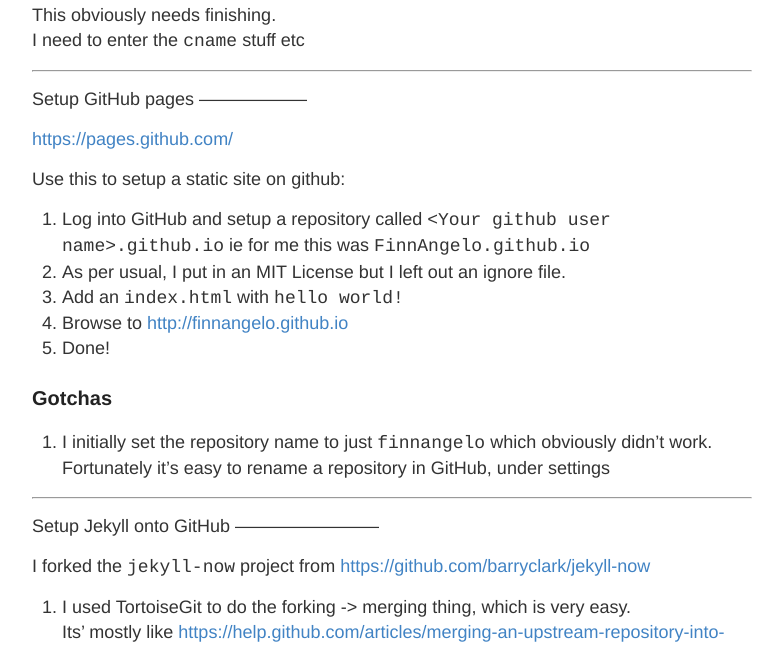
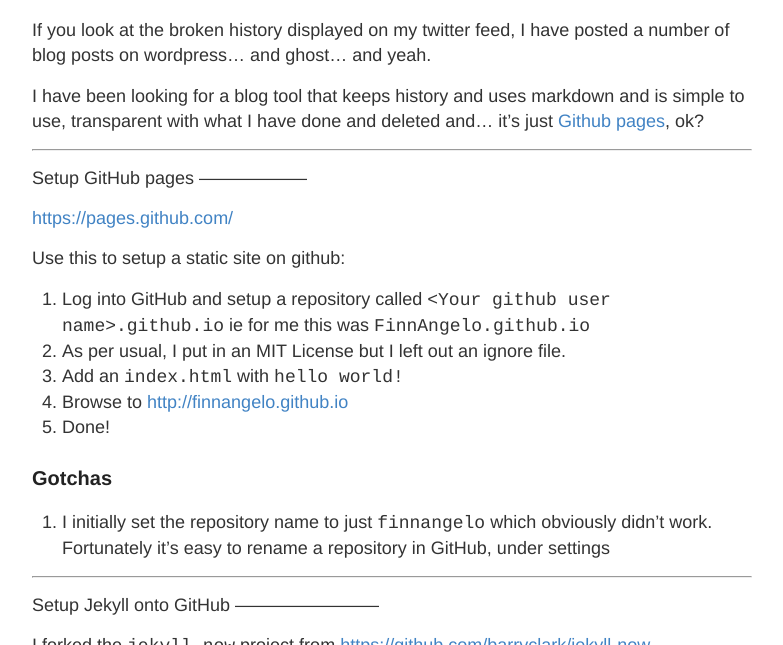
Before and after one commit to FinnAngelo/FinnAngelo.github.io, a Jekyll site: the page built from _posts/2015-04-16-002-Jekyll_on_GitHub.md, in a window 1280 px wide and 900 px high, scrolled down 488 px, cut to the strip 255-900 px from the top of the window. Shown: the whole strip, without its empty margins (248-1031 px from the left). Built offline with Jekyll 4.4.1, drawn with Linux system fonts in a browser that asks for light colours; Markdown is read by kramdown in place of the engine named in the settings; some of the changed text lies outside the part shown.

Commit message:
Update 2015-04-16-002-Jekyll_on_GitHub.md

```diff
--- a/_posts/2015-04-16-002-Jekyll_on_GitHub.md
+++ b/_posts/2015-04-16-002-Jekyll_on_GitHub.md
@@ -5,8 +5,10 @@ published: true
 ---
 
 <a href="https://www.flickr.com/photos/farfocusimagecom/17936011375" title="FREE BLOG PICTURE : Robert-Louis-Stevenson by Gerard Ferry, on Flickr"><img src="https://c1.staticflickr.com/9/8848/17936011375_2a02cd0180_z.jpg" width="640" height="512" alt="FREE BLOG PICTURE : Robert-Louis-Stevenson"></a>
-This obviously needs finishing.
-I need to enter the `cname` stuff etc
+
+If you look at the broken history displayed on my twitter feed, I have posted a number of blog posts on wordpress... and ghost... and yeah.
+
+I have been looking for a blog tool that keeps history and uses markdown and is simple to use, transparent with what I have done and deleted and... it's just [Github pages](https://pages.github.com/), ok?
 
 ------------------
 Setup GitHub pages
@@ -24,7 +26,8 @@ Use this to setup a static site on github:
 
 ### Gotchas ###
 
-1. I initially set the repository name to just `finnangelo` which obviously didn't work. Fortunately it's easy to rename a repository in GitHub, under settings
+1. I initially set the repository name to just `finnangelo` which obviously didn't work. Fortunately it's
+	easy to rename a repository in GitHub, under settings
 
 ------------------------
 Setup Jekyll onto GitHub
@@ -73,7 +76,11 @@ Setup <http://www.finnangelo.com> to point to <http://finnangelo.github.io>
 
 <https://help.github.com/articles/adding-a-cname-file-to-your-repository/>
 
-1.
+### Gotchas ###
+
+1. I haven't set up the `cname` properly at all - every time I update this github repostitory I get an email
+	pointing this out. It's kind of embarrassing that I haven't fixed this, but its nice that they show
+	they care.
 
 ---------------------------------
 Setup Jekyll with GitHub Settings
```
